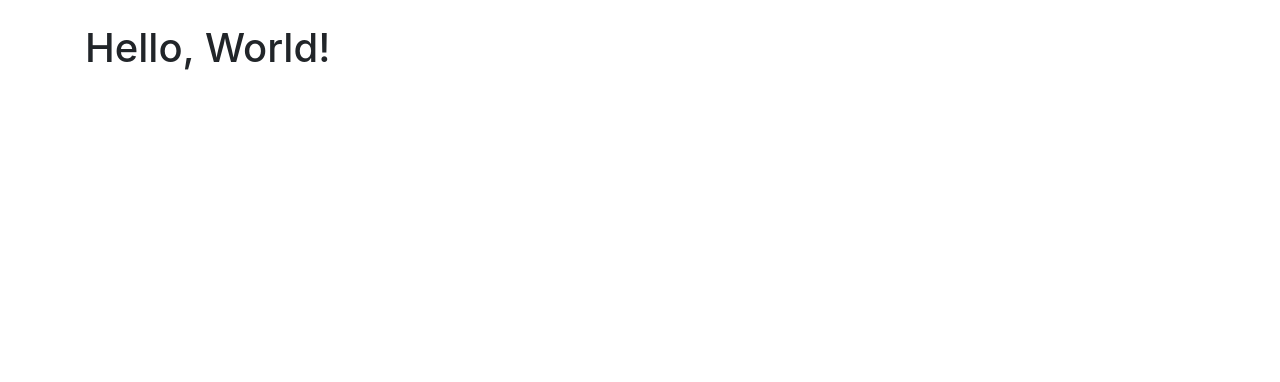
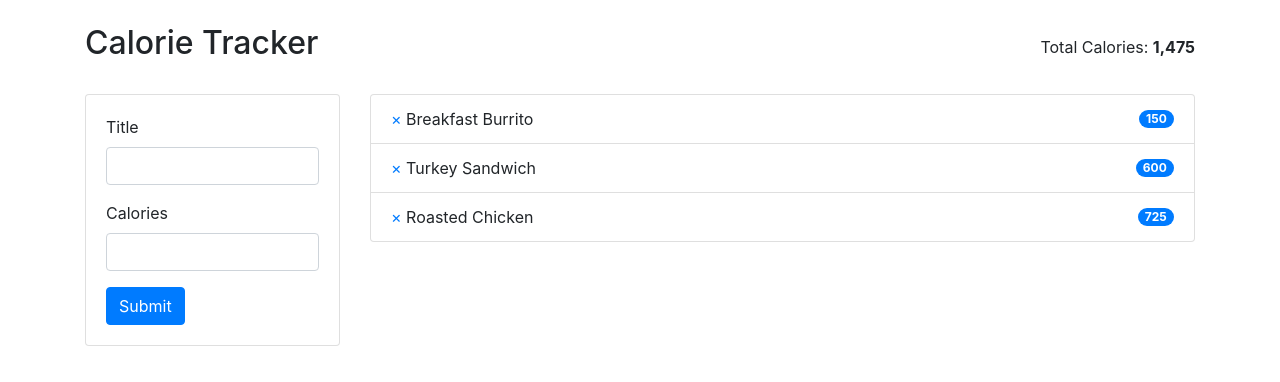
Before and after one commit to jhegner/calorie-tracker, a website: page public/index.html in a window 1280 px wide. Drawn offline with nearby package versions, Linux system fonts and the light colour scheme.

Commit message:
Outros arquivos do projeto

```diff
--- a/public/index.html
+++ b/public/index.html
@@ -1,16 +1,40 @@
 <html>
-
-<head>
+  <head>
     <title>Calorie Tracker</title>
     <meta name="viewport" content="width=device-width, initial-scale=1.0" />
     <link rel="stylesheet" href="https://maxcdn.bootstrapcdn.com/bootstrap/4.0.0/css/bootstrap.min.css">
-</head>
-
-<body>
-    <div id="app" class="container pt-4">
-        <h1>Hello, World!</h1>
+  </head>
+  <body>
+    <div class="container pt-4">
+      <div class="d-flex justify-content-between align-items-center mb-4">
+        <h2>Calorie Tracker</h2>
+        <div>Total Calories: <strong id="total">-</strong></div>
+      </div>
+      <div id="meals-container">
+        <div class="row">
+          <div class="col-3">
+            <div class="card">
+              <div class="card-body">
+                <form id="form-entry" class="mb-0">
+                  <div class="form-group">
+                    <label for="title">Title</label>
+                    <input type="text" class="form-control" id="title">
+                  </div>
+                  <div class="form-group">
+                    <label for="calories">Calories</label>
+                    <input type="number" class="form-control" id="calories">
+                  </div>
+                  <button type="submit" class="btn btn-primary">Submit</button>
+                </form>
+              </div>
+            </div>
+          </div>
+          <div class="col-9">
+            <ul class="list-group" id="meals"></ul>
+          </div>
+        </div>
+      </div>
     </div>
     <script type="text/javascript" src="/main.js"></script>
-</body>
-
+  </body>
 </html>
--- a/public/main.js
+++ b/public/main.js
@@ -1,10 +1,73 @@
 class App {
-    init(){
+
+    constructor() {
+        this.meals = [];
+        document.getElementById('form-entry').addEventListener('submit', (event) => {
+            event.preventDefault();
+            this.addMeal({
+                id: Date.now(),
+                title: document.getElementById('title').value,
+                calories: parseInt(document.getElementById('calories').value)
+            });
+        })
+    }
+
+    init() {
+        this.meals = [
+            { id: 1, title: 'Breakfast Burrito', calories: 150 },
+            { id: 2, title: 'Turkey Sandwich', calories: 600 },
+            { id: 3, title: 'Roasted Chicken', calories: 725 }
+        ];
         this.render();
     }
 
-    render(){
+    addMeal(meal) {
+        document.getElementById('meals').appendChild(this.createMealElement(meal));
+        this.meals.push(meal);
+        this.updateTotalCalories();
+    }
 
+    deleteMeal(id) {
+        let index = this.meals.map(o => o.id).indexOf(id);
+        this.meals.splice(index, 1);
+        this.updateTotalCalories();
+    }
+
+    updateTotalCalories() {
+        let elTotal = document.getElementById('total');
+        elTotal.textContent = this.meals.reduce((acc, o) => acc + o.calories, 0).toLocaleString();
+    }
+
+    createMealElement({ id, title, calories }) {
+        let el = document.createElement('li');
+        el.className = 'list-group-item d-flex justify-content-between align-items-center'
+        el.innerHTML = `
+          <div>
+            <a href="#" class="remove">&times;</a>
+            <span class="title">${title}</span>
+          </div>
+          <span class="calories badge badge-primary badge-pill">${calories}</span>
+        `
+        // when the 'x' delete link is clicked
+        el.querySelector('a').addEventListener('click', (event) => {
+            event.preventDefault();
+            this.deleteMeal(id);
+            el.remove();
+        })
+        return el;
+    }
+
+    render() {
+        let fragment = document.createDocumentFragment()
+        for (let meal of this.meals) {
+            fragment.appendChild(this.createMealElement(meal));
+        }
+        let el = document.getElementById('meals');
+        while (el.firstChild) {
+            el.removeChild(el.firstChild); // empty the <div id="meals" />
+        }
+        el.appendChild(fragment);
+        this.updateTotalCalories();
     }
 }
 
```
